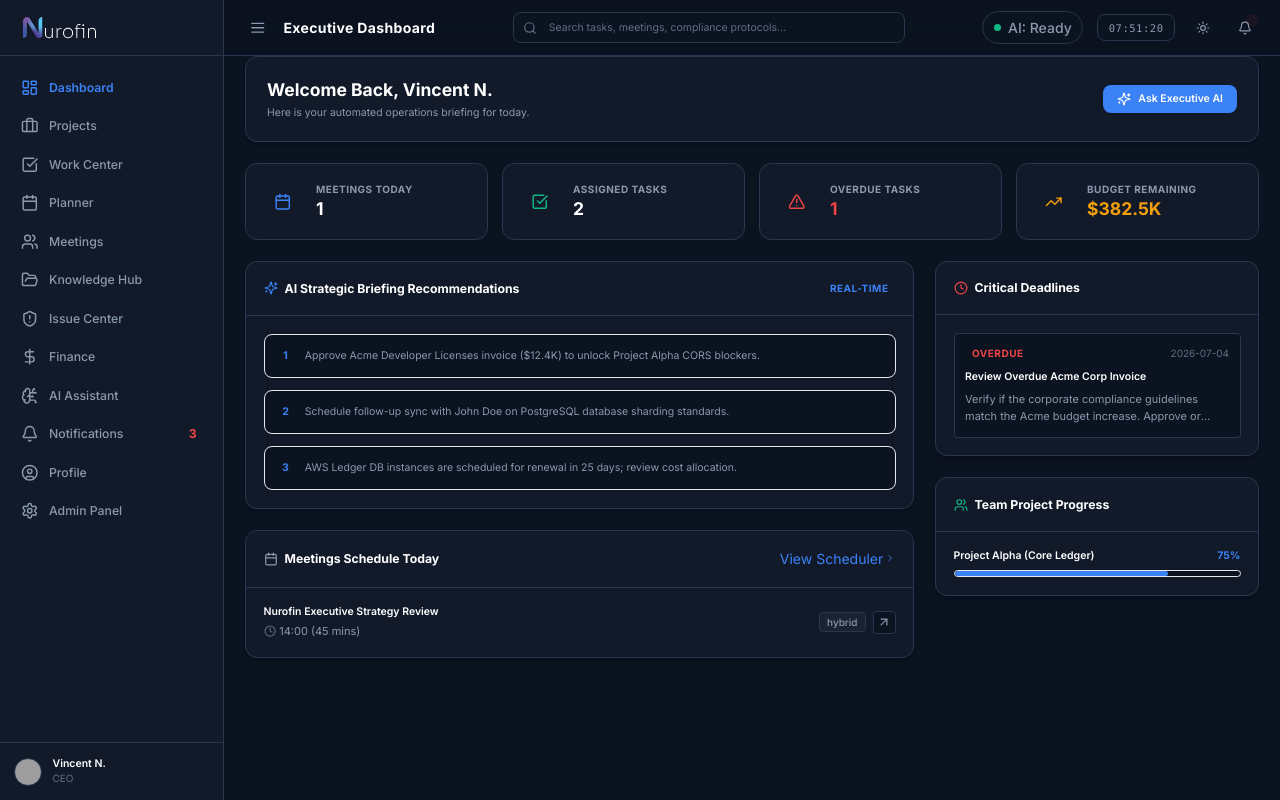
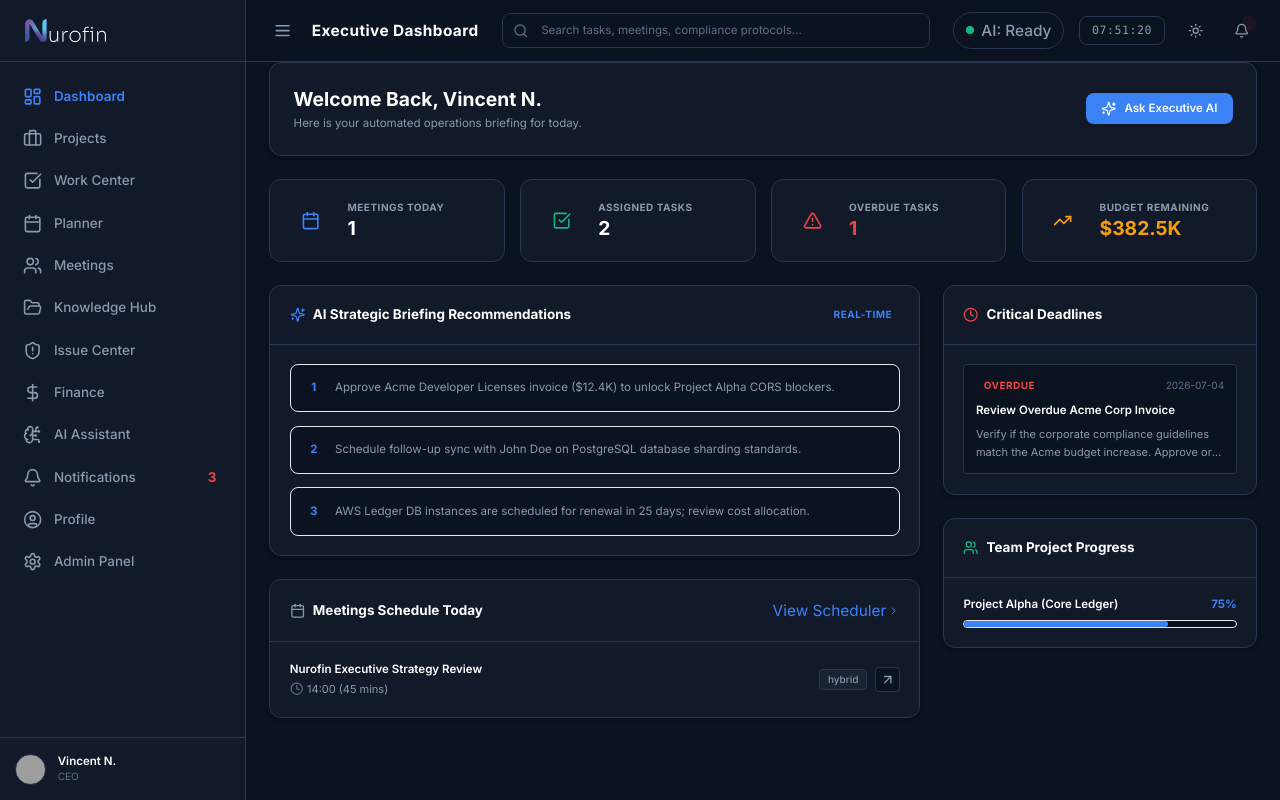
Before and after one commit to shlokgit-04/Nurofin-ai-frontend, a Next.js app: page /dashboard in a window 1280 px wide. Built offline with nearby package versions, Linux system fonts and the light colour scheme; grey boxes are pictures that could not be loaded.

Commit message:
Zoom application screen sizing by 10%

```diff
--- a/styles/globals.css
+++ b/styles/globals.css
@@ -16,7 +16,7 @@ body {
   background-color: var(--bg-primary);
   color: var(--text-primary);
   font-family: var(--font-family);
-  font-size: 14px;
+  font-size: 15.4px; /* Zoomed by 10% from 14px */
   overflow-x: hidden;
   height: 100%;
 }
```
